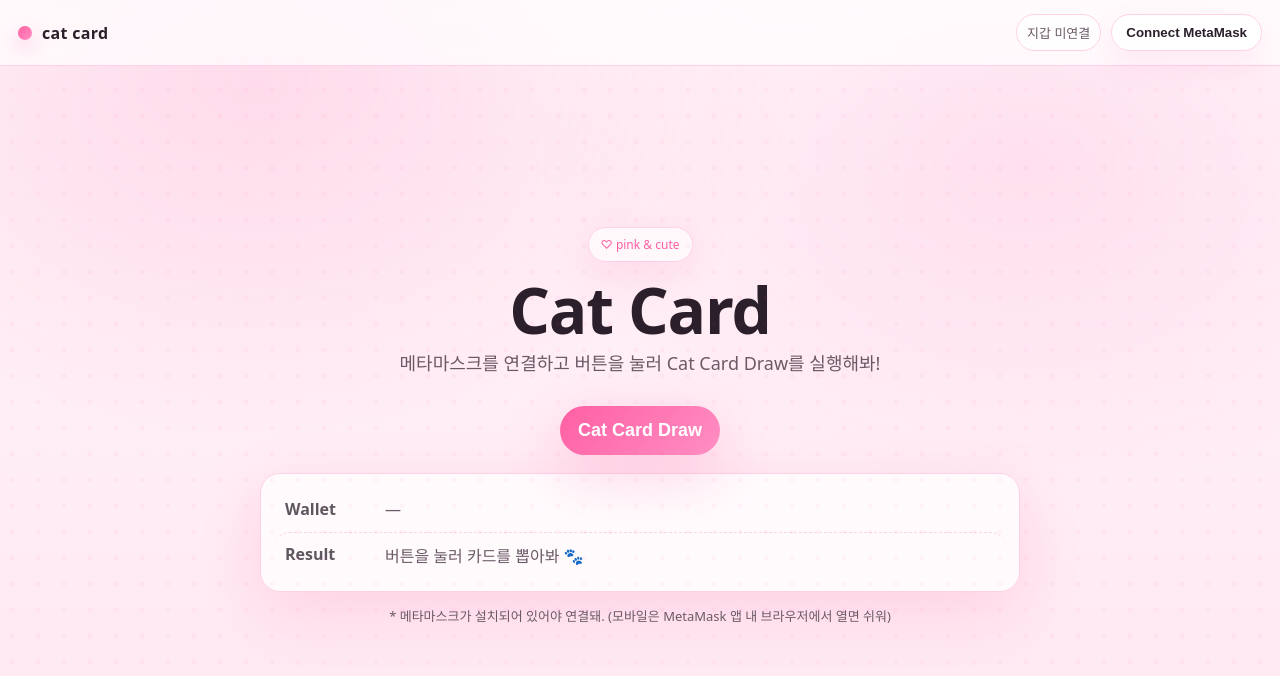
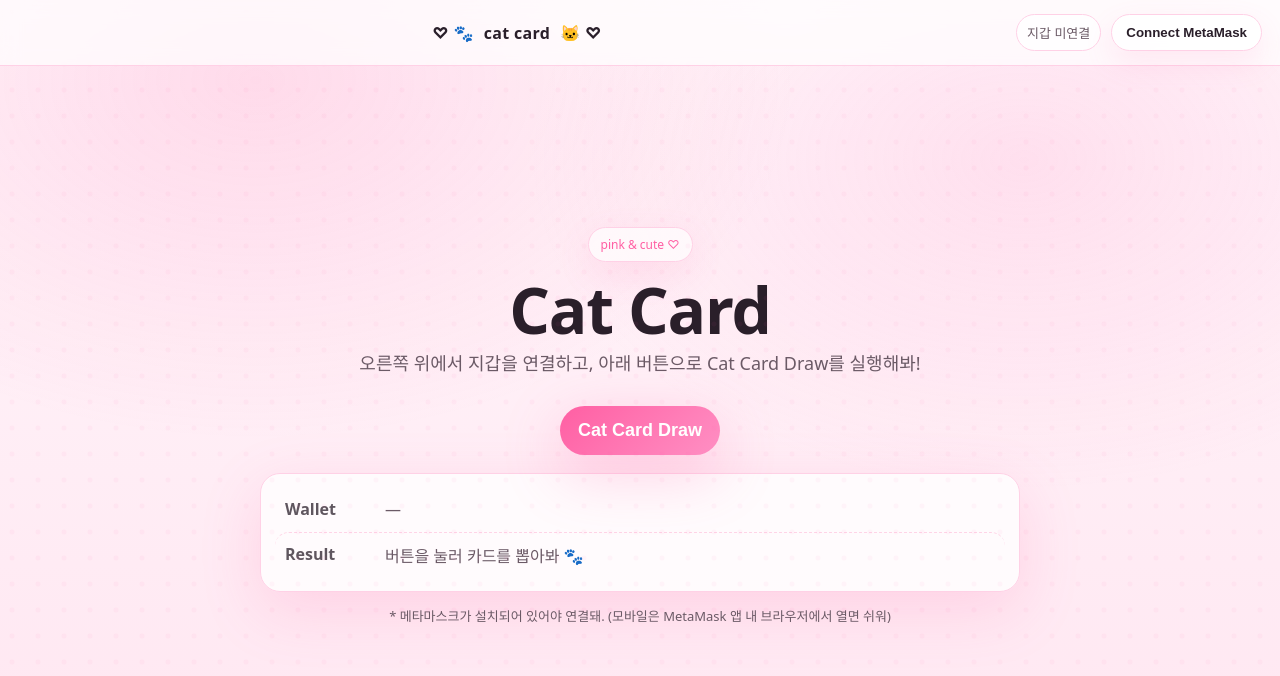
Before and after one commit to himhyung/game, a plain HTML site: page index.html in a window 1280 px wide. Drawn offline with Linux system fonts and the light colour scheme.

Commit message:
Update index.html

```diff
--- a/index.html
+++ b/index.html
@@ -4,14 +4,29 @@
   <meta charset="utf-8" />
   <meta name="viewport" content="width=device-width, initial-scale=1" />
   <title>cat card</title>
+
+  <!-- 귀여운 폰트 -->
+  <link rel="preconnect" href="https://fonts.googleapis.com">
+  <link rel="preconnect" href="https://fonts.gstatic.com" crossorigin>
+  <link href="https://fonts.googleapis.com/css2?family=Fredoka:wght@500;700&display=swap" rel="stylesheet">
+
   <link rel="stylesheet" href="style.css" />
 </head>
 
 <body>
   <header class="top">
-    <div class="brand">
-      <span class="brand-dot" aria-hidden="true"></span>
+    <div class="top-left" aria-hidden="true"></div>
+
+    <div class="brand" aria-label="사이트 이름">
+      <span class="brand-icons" aria-hidden="true">
+        <span class="icon">♡</span>
+        <span class="icon">🐾</span>
+      </span>
       <span class="brand-name">cat card</span>
+      <span class="brand-icons" aria-hidden="true">
+        <span class="icon">🐱</span>
+        <span class="icon">♡</span>
+      </span>
     </div>
 
     <div class="top-right">
@@ -24,11 +39,11 @@
 
   <main class="hero">
     <div class="hero-inner">
-      <div class="chip">♡ pink & cute</div>
+      <div class="chip">pink & cute ♡</div>
 
       <h1 class="title">Cat Card</h1>
       <p class="subtitle">
-        메타마스크를 연결하고 버튼을 눌러 Cat Card Draw를 실행해봐!
+        오른쪽 위에서 지갑을 연결하고, 아래 버튼으로 Cat Card Draw를 실행해봐!
       </p>
 
       <button class="btn draw" id="drawBtn" type="button">
```
